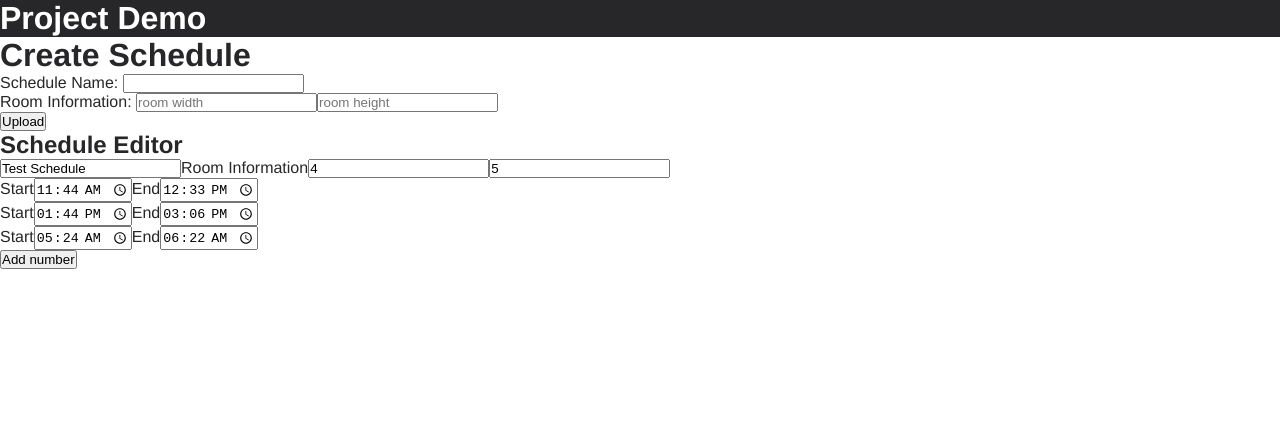
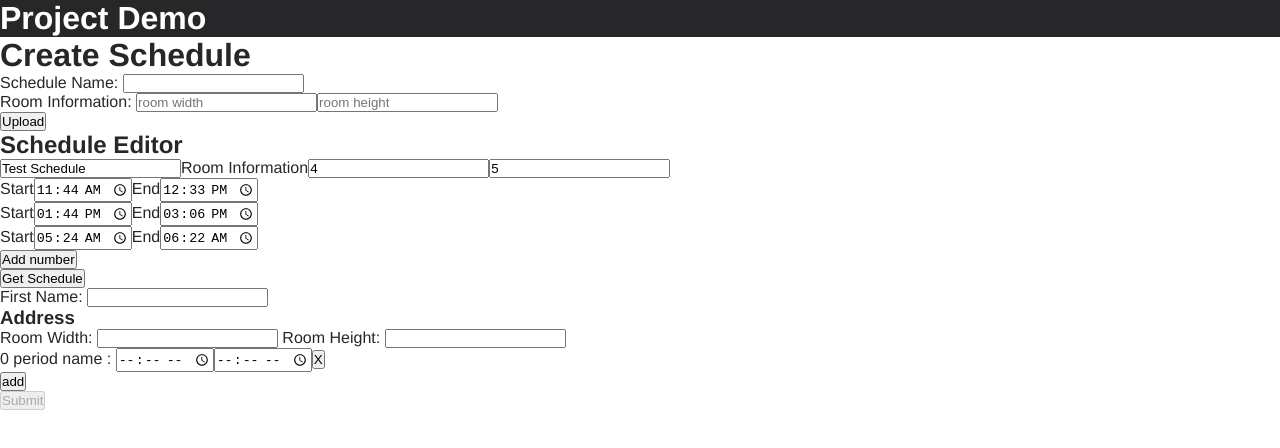
Before and after one commit to GabeFiorot/degreeProject, an Angular app: page / in a window 1280 px wide. Shown: the top 448 px of the page. Built offline with nearby package versions, Linux system fonts and the light colour scheme.

Commit message:
you can post schedules now

```diff
--- a/src/app/Schedule.ts
+++ b/src/app/Schedule.ts
@@ -1,3 +1,4 @@
+import { ThisReceiver } from "@angular/compiler";
 import {Room} from "./Room";
 import {SchedulePeriod} from "./SchedulePeriod";
 export class Schedule{
@@ -6,4 +7,15 @@ export class Schedule{
     periods: SchedulePeriod[];
     room: Room;
 
+    constructor(json: Schedule)
+    {
+            if(json != null)
+            {
+                var obj = json;
+                this.name = obj.name;
+                this.room = obj.room;
+                this.periods = obj.periods;
+            }
+    }
+
 }
--- a/src/app/SchedulePeriod.ts
+++ b/src/app/SchedulePeriod.ts
@@ -2,7 +2,10 @@ import { Time } from "@angular/common";
 
 export class SchedulePeriod{
 
-    id: number;
+    id?: number;
     startTime: Time;
     endTime: Time;
+    intensity?: number;
+
+
 }
--- a/src/app/schedule-builder/schedule-builder.component.html
+++ b/src/app/schedule-builder/schedule-builder.component.html
@@ -39,4 +39,47 @@
     </ul>
     <button (click)="onClick()">Add number</button>
   </div>
+  <button (click)="getSchedule()">Get Schedule</button>
+
+
+
+<!-- Actual Form Stuff Below -->
+
+
+
+  <form [formGroup]="scheduleForm" (ngSubmit)="onFormSubmit()" >
+
+    <label>
+      First Name:
+      <input type="text" formControlName="scheduleName" required>
+    </label>
+
+    <div formGroupName="room">
+      <h3>Address</h3>
+      <label>
+        Room Width:
+        <input type="number" formControlName="roomWidth">
+      </label>
+      <label>
+        Room Height:
+        <input type="number" formControlName="roomHeight">
+      </label>
+    </div>
+
+    <div formArrayName="periods" *ngFor="let period of scheduleForm.get('periods')['controls']; let i = index">
+        <!-- The repeated alias template -->
+        <div [formGroupName]="i">
+          {{i}}
+          period name :
+          <input formControlName="startTime" type="time">
+          <input formControlName="endTime"  type="time">
+          <button type="button" (click)="deletePeriod(i)">X</button>
+        </div>
+    </div>
+    <p>
+      <button type="button" (click)="addNewPeriod()">add</button>
+    </p>
+    <button type="submit" [disabled]="!scheduleForm.valid">Submit</button>
+  </form>
+
 </div>
--- a/src/app/schedule-builder/schedule-builder.component.ts
+++ b/src/app/schedule-builder/schedule-builder.component.ts
@@ -1,11 +1,12 @@
 import { HttpClient } from '@angular/common/http';
 import { ScheduleService } from './../schedule.service';
 import { Schedule } from './../Schedule';
-import { Component, OnInit } from '@angular/core';
-import { FormBuilder, FormGroup, FormControl } from '@angular/forms';
+import { Component, OnInit, ViewChild, ElementRef } from '@angular/core';
+import { FormBuilder, FormGroup, FormControl, Validators, ReactiveFormsModule, FormArray} from '@angular/forms';
 import { SchedulePeriod } from '../SchedulePeriod';
 import { Room } from '../Room';
 import { Time } from '@angular/common';
+import { splitAtColon } from '@angular/compiler/src/util';
 
 
 
@@ -22,17 +23,48 @@ export class ScheduleBuilderComponent implements OnInit
 
   schedule = { startTime: 111, endTime: 222, name: "baseval" , room : { roomwidth : 0, roomheight : 0}};
   //schedule: Schedule;
-  constructor(private httpClient: HttpClient) { }
+  scheduleForm:FormGroup;
   list:number[] = [1,2,3,4,5];
   sched: Schedule;
+
+  constructor(private httpClient: HttpClient, private fb:FormBuilder) {}
+
   ngOnInit()
   {
-    this.sched = new Schedule();
-   this.sched.name = "Test Schedule";
-   this.sched.room = {roomWidth: 4, roomHeight: 5};
-   this.sched.periods = [{id:1, startTime:{hours:11, minutes:44}, endTime:{hours:12, minutes:33}},
+    this.sched = new Schedule(null);
+    this.sched.name = "Test Schedule";
+    this.sched.room = {roomWidth: 4, roomHeight: 5};
+    this.sched.periods = [{id:1, startTime:{hours:11, minutes:44}, endTime:{hours:12, minutes:33}},
     {id:2, startTime:{hours:13, minutes:44}, endTime:{hours:15, minutes:6}},
     {id:3, startTime:{hours:5, minutes:24}, endTime:{hours:6, minutes:22}}]
+
+    this.scheduleForm = this.fb.group({
+      scheduleName: ['', Validators.required],
+      room: this.fb.group({
+        roomWidth: [''],
+        roomHeight: ['']
+      }),
+      periods: this.fb.array([])
+    });
+    const fa = (this.scheduleForm.get('periods')as FormArray);
+    this.addNewPeriod();
+  }
+
+  getPeriods(){
+    return this.scheduleForm.get('periods');
+  }
+
+  addNewPeriod(){
+    const fa = (this.scheduleForm.get('periods')as FormArray);
+    fa.push(this.fb.group({
+      startTime: ['', Validators.required],
+      endTime: ['', Validators.required]
+    }));
+  }
+  deletePeriod(i:number){
+    const fa = (this.scheduleForm.get('periods')as FormArray);
+    fa.removeAt(i);
+    if(fa.length===0) this.addNewPeriod();
   }
 
   makeTime(time:Time)
@@ -51,14 +83,60 @@ export class ScheduleBuilderComponent implements OnInit
     }else{
       minutesAdj = time.minutes.toString();
     }
-    console.log(hoursAdj + ":" + minutesAdj);
+    //console.log(hoursAdj + ":" + minutesAdj);
 
     return (hoursAdj + ":" + minutesAdj);
   }
 
+  onFormSubmit() {
+    // TODO: Use EventEmitter with form value
+    //console.log(this.scheduleForm.value);
+
+    var newSchedule:Schedule;
+    newSchedule = new Schedule(null);
+    newSchedule.name = this.scheduleForm.value.scheduleName;
+    newSchedule.periods = [];
+    for (let period of this.scheduleForm.value.periods)
+    {
+      var start = period.startTime.toString().split(":",2);
+      var end = period.endTime.toString().split(":",2);
+      newSchedule.periods.push({startTime:{hours:parseInt(start[0]), minutes:parseInt(start[1])}, endTime:{hours:parseInt(end[0]), minutes:parseInt(end[1])}, intensity:1});
+    }
+    newSchedule.room = this.scheduleForm.value.room;
+
+    console.log(newSchedule);
+    this.httpClient
+      .post<any>(this.SERVER_URL, newSchedule)
+      .subscribe(res => console.log(res), err => console.log(err));
+
+  }
+
+  updateProfile() {
+    this.scheduleForm.patchValue({
+      scheduleName: 'Nancy',
+      address: {
+        street: '123 Drew Street'
+      }
+    });
+  }
+
+  getSchedule(){
+    var json;
+    this.httpClient
+      .get<any>(this.SERVER_URL + "42")
+      .subscribe(res => {
+        json = res;
+        console.log(json);
+        this.sched = json;
+      } , err => console.log(err));
+
+    //return new Schedule(json);
+    //this.sched = new Schedule(json);
+  }
+
   onClick(){
     //this.list[this.list.length] = this.list.length;
-    this.sched.periods.push(new SchedulePeriod)
+    this.sched.periods.push(new SchedulePeriod);
   }
 
   onSubmit(event: any) {
```
